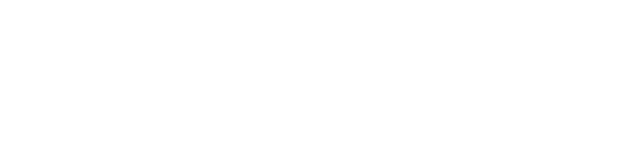
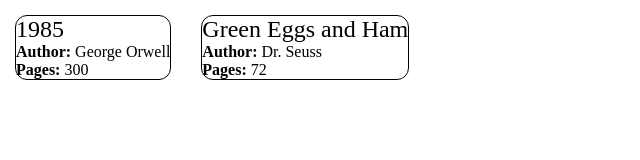
Before and after one commit to ctlchan/top-library, a plain HTML site: page index.html in a window 1280 px wide. Shown: the whole page, without its empty margins (0-640 px from the left). Drawn offline with Linux system fonts and the light colour scheme.

Commit message:
Implement basic card styling

```diff
--- a/index.html
+++ b/index.html
@@ -8,6 +8,6 @@
     <title>Library App</title>
 </head>
 <body>
-
+    <ul class="book-list"></ul>
 </body>
 </html>
--- a/script.js
+++ b/script.js
@@ -0,0 +1,47 @@
+let myLibrary = [new Book('1985', 'George Orwell', 300, false),
+                    new Book('Green Eggs and Ham', 'Dr. Seuss', 72, true)];
+
+function Book(title, author, numPages, complete) {
+    this.title = title;
+    this.author = author;
+    this.numPages = numPages;
+    this.complete = complete;
+}
+
+Book.prototype.info = function() {
+    return `${this.title} by ${this.author}, ${this.numPages} pages, ${this.complete ? 'complete' : 'not read yet'}`;
+}
+
+function addBookToLibrary() {
+
+}
+
+function displayBooks(bookList) {
+
+    let htmlBookList = document.querySelector('.book-list');
+
+    bookList.forEach((book) => {
+        let card = document.createElement('li');
+        let title = document.createElement('div');
+        let author = document.createElement('div');
+        let pages = document.createElement('div');
+        // add element for read status
+
+        card.classList.add('card')
+
+        title.textContent = book.title;
+        title.classList.add('book-title')
+        author.innerHTML = `<span class='bold'>Author: </span>${book.author}`;
+        pages.innerHTML =`<span class='bold'>Pages: </span>${book.numPages}`;
+
+        card.appendChild(title);
+        card.appendChild(author);
+        card.appendChild(pages);
+
+        htmlBookList.appendChild(card);
+
+        console.log(book);
+    })
+}
+
+displayBooks(myLibrary);
--- a/style.css
+++ b/style.css
@@ -0,0 +1,25 @@
+* {
+    box-sizing: border-box;
+    margin: 0;
+    padding: 0;
+}
+
+
+.bold {
+    font-weight: bold;
+}
+
+.book-title {
+    font-size: 24px;
+}
+
+.card {
+    border-radius: 12px;
+    border: 1px solid black;
+    margin: 15px;
+}
+
+.book-list {
+    display: flex;
+    list-style: none;
+}
```
